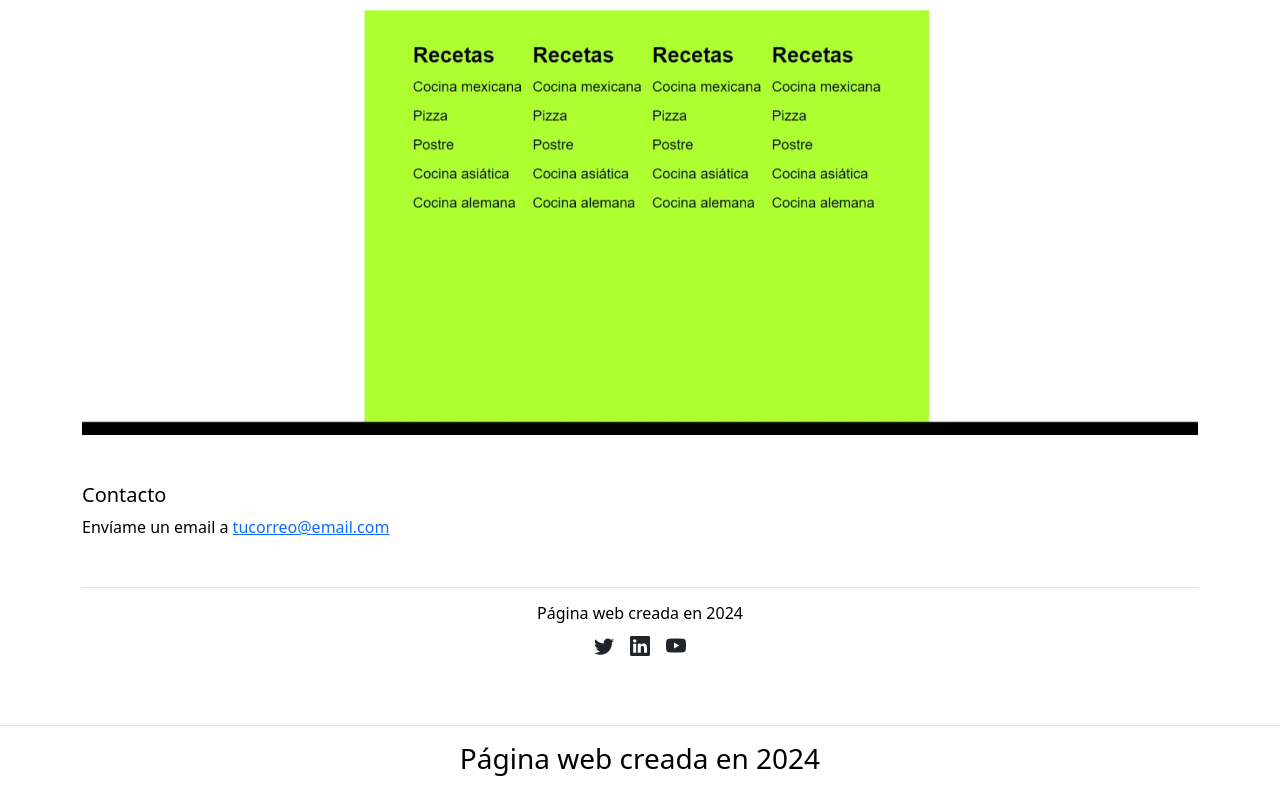
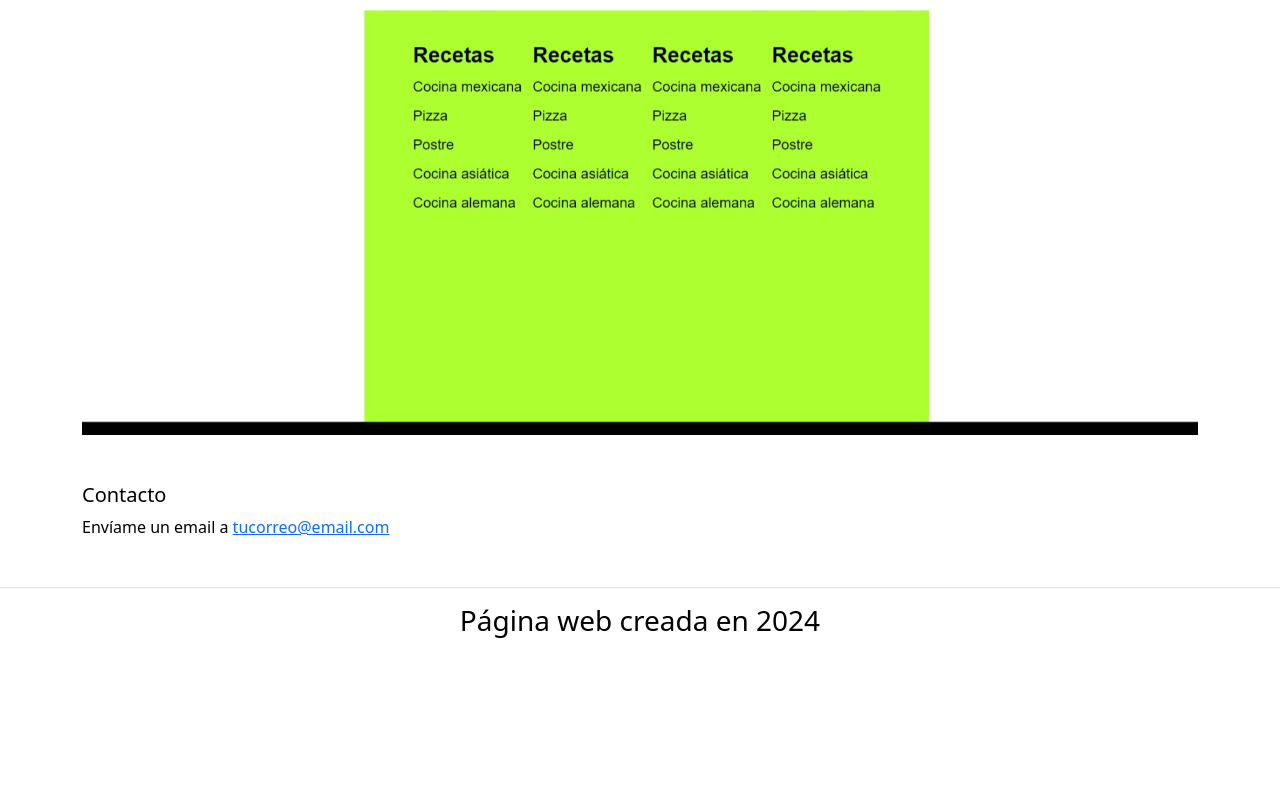
Before and after one commit to CH4a0/PortfolioP, a React (Vite) app in the folder portfolioP/: page / in a window 1280 px wide. Shown: the part 2948-3748 px from the top of the page. After the commit the page ends 3609 px from the top, so only its background shows below. Built offline with nearby package versions, Linux system fonts and the light colour scheme.

Commit message:
Se hacen ajustes en la pagina1 quitando footer duplicado

```diff
--- a/portfolioP/src/components/Pagina1.tsx
+++ b/portfolioP/src/components/Pagina1.tsx
@@ -36,7 +36,6 @@ const Pagina1: React.FC<Pagina1Props> = ({ dark }) => (
         </div>
       </div>
     </section>
-
     <section id="languages" className="mb-4">
       <h2 className="text-center fs-5 mb-3">Idiomas</h2>
 
@@ -129,19 +128,7 @@ const Pagina1: React.FC<Pagina1Props> = ({ dark }) => (
       <h2 className="fs-5">Contacto</h2>
       <p>Envíame un email a <a href="mailto:tucorreo@email.com">tucorreo@email.com</a></p>
     </section>
-    <footer className="text-center py-3 border-top mt-5">
-        <h3 className="mb-2 fs-6">Página web creada en 2024</h3>
-        <a href="#" className="me-3 text-dark fs-5">
-          <i className="bi bi-twitter"></i>
-        </a>
-        <a href="#" className="me-3 text-dark fs-5">
-          <i className="bi bi-linkedin"></i>
-        </a>
-        <a href="#" className="text-dark fs-5">
-          <i className="bi bi-youtube"></i>
-        </a>
-      </footer>
-    </div>
+  </div>
   </>
 );
 
```
